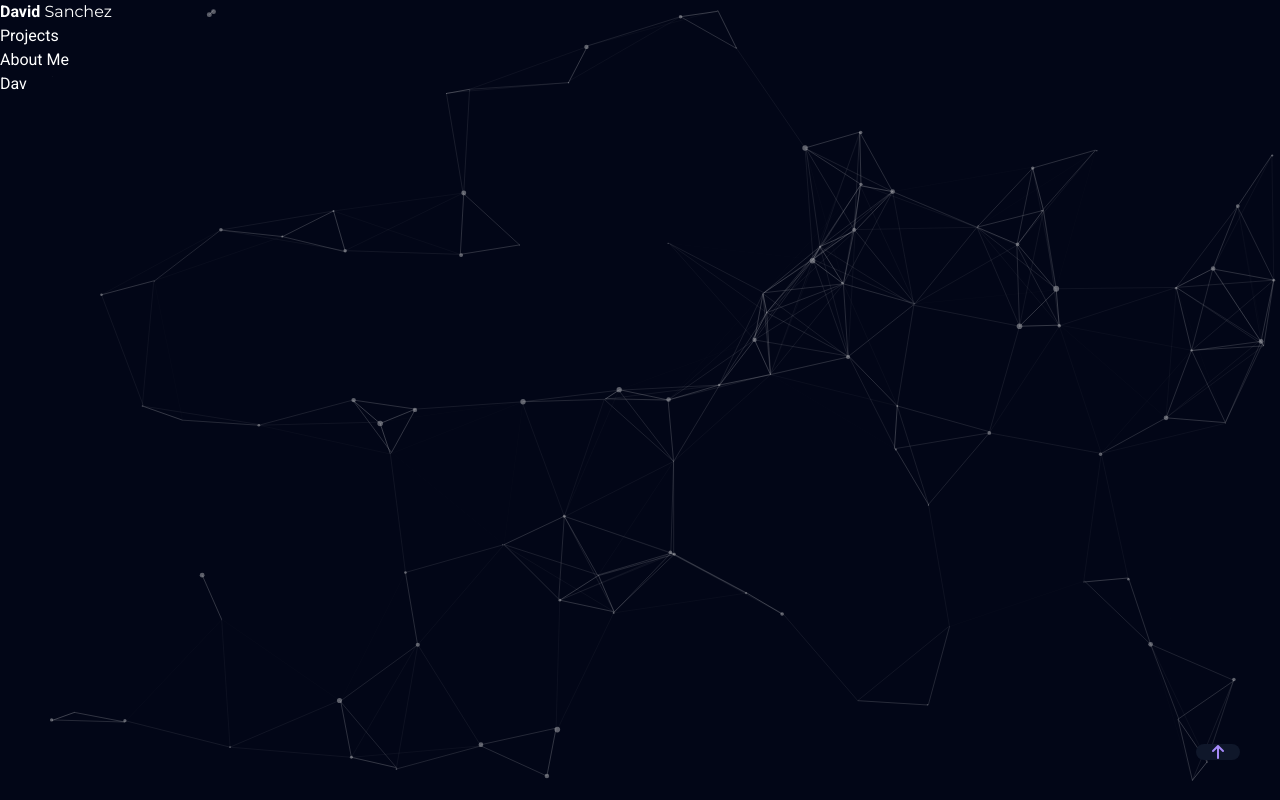
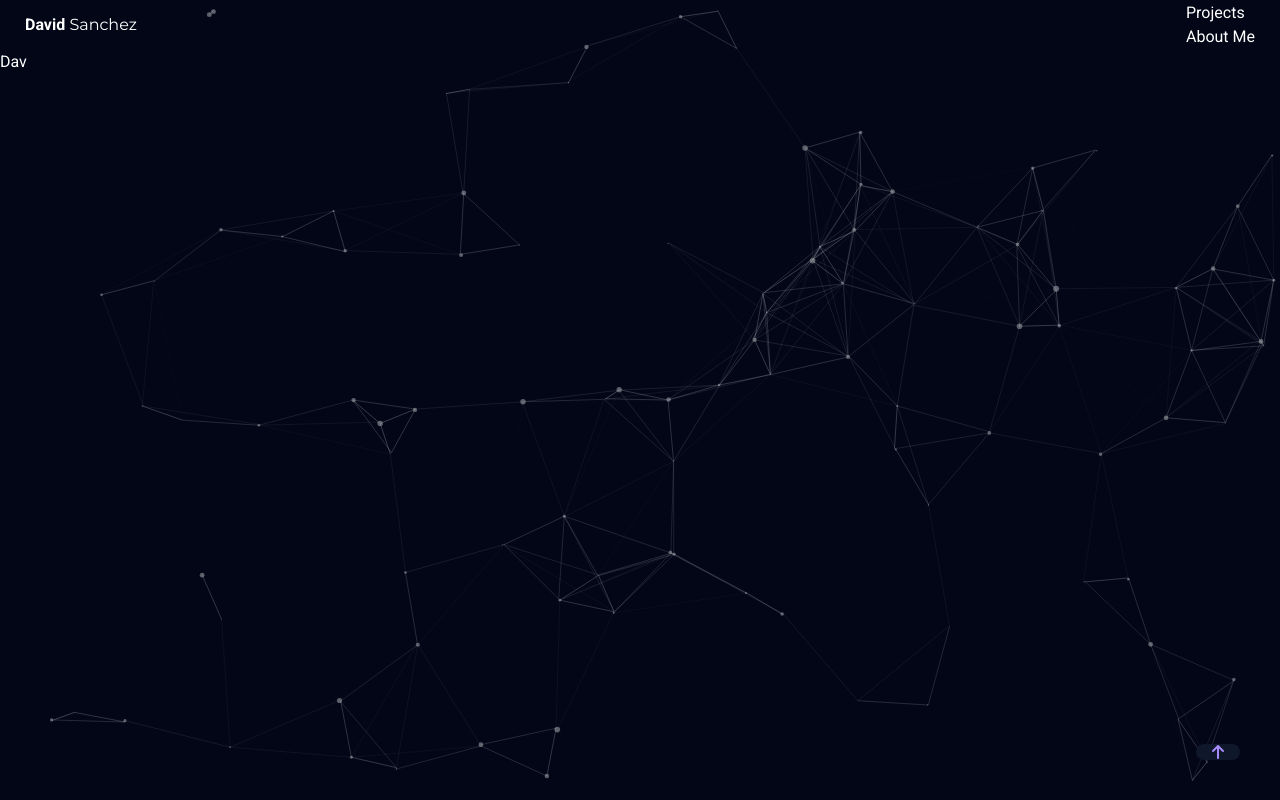
Before and after one commit to Davsan88/Davsan88.github.io, a SvelteKit app: page / in a window 1280 px wide. Built offline with nearby package versions, Linux system fonts and the light colour scheme.

Commit message:
Update Header.svelte

```diff
--- a/src/components/Header.svelte
+++ b/src/components/Header.svelte
@@ -7,7 +7,9 @@
     ];
 </script>
 
-<header>
+<header class={'sticky z-[10] top-0 duration-200 px-6 flex items-center justify-between border border-solid' + (
+    y > 0 ? 'py-4 bg-slate-950 border-violet-950' : 'py-6 bg-transparent border-transparent'
+)}>
     <h1>
         <b>David</b> Sanchez
     </h1>
```
